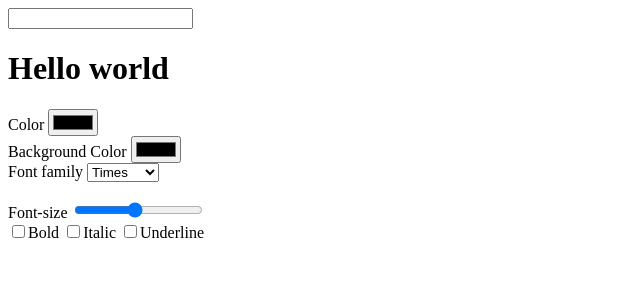
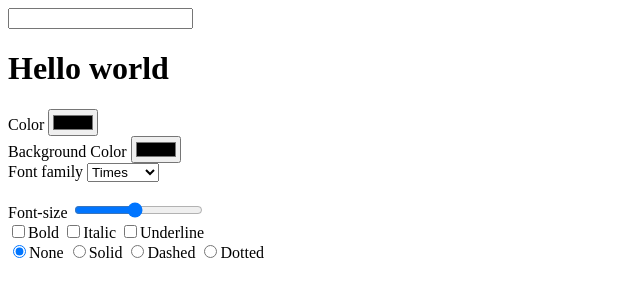
Before and after one commit to GuldanaBaktybekova/18.02.2022, a plain HTML site: page index.html in a window 1280 px wide. Shown: the whole page, without its empty margins (0-640 px from the left). Drawn offline with Linux system fonts and the light colour scheme.

Commit message:
Added input.radio to index.html

```diff
--- a/index.html
+++ b/index.html
@@ -35,7 +35,22 @@
     <input type="checkbox" id="bold">Bold
     <input type="checkbox" id="italic">Italic
     <input type="checkbox" id="underline">Underline
+    <br>
 
+    <label >
+      <input type="radio" id="none" name="border" value="none" checked>None
+    </label>
+    <label>
+      <input type="radio" id="solid" name="border" value="solid">Solid
+    </label>
+    <label>
+      <input type="radio" id="dashed" name="border" value="dashed">Dashed
+    </label>
+
+    <label>
+      <input type="radio" id="dotted" name="border" value="dotted">Dotted
+
+    </label>
 
     <script src="./script.js"></script>
   </body>
```
